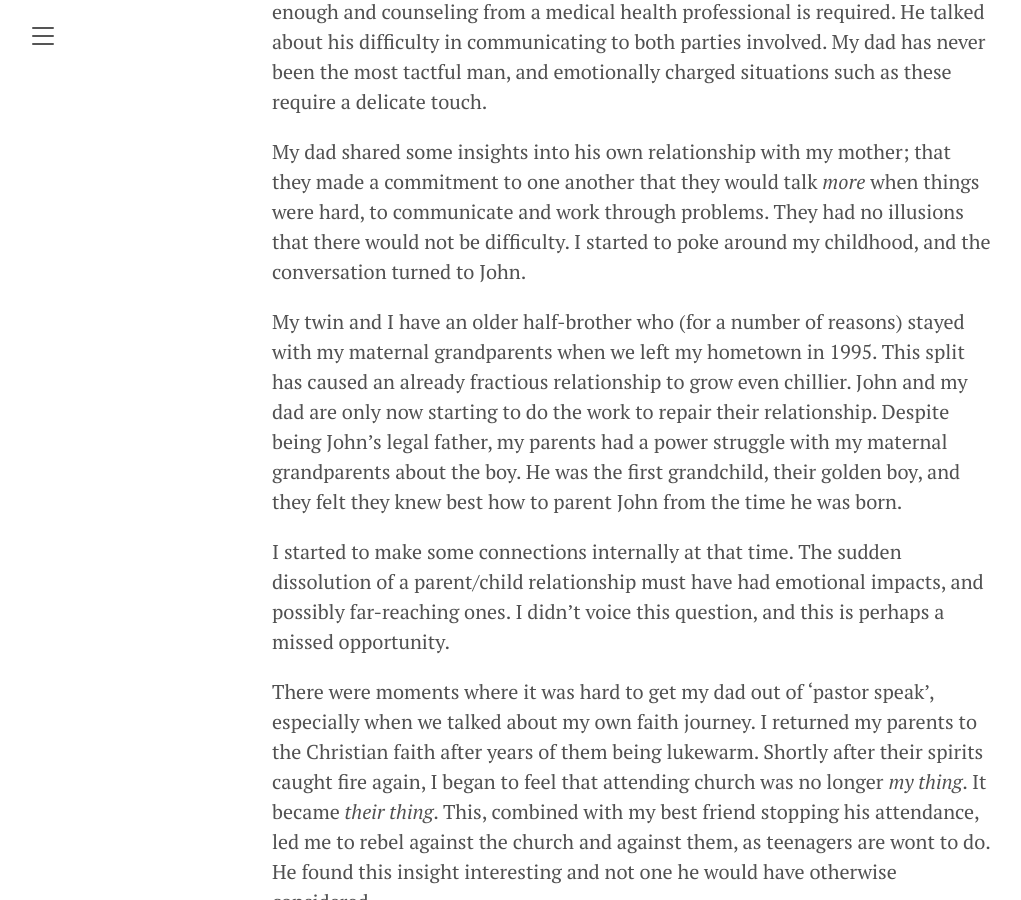
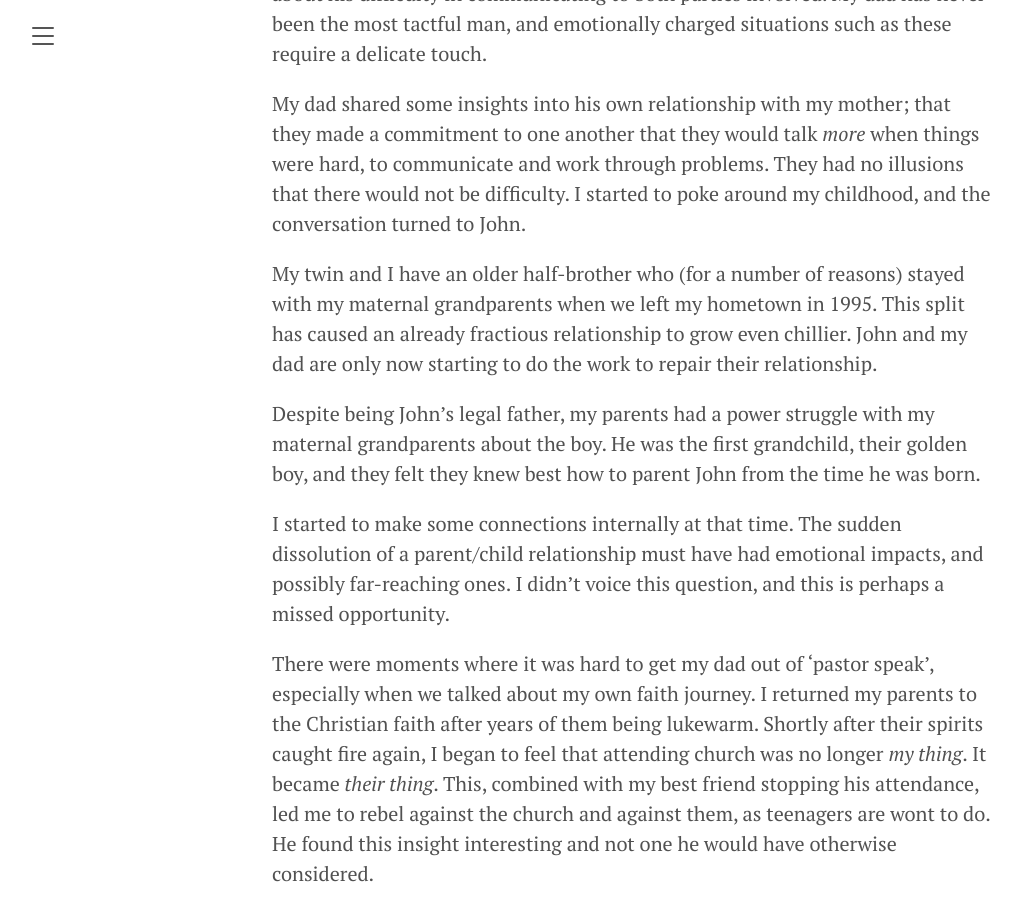
Before and after one commit to jmmoore/jmmoore.github.io, a Jekyll site: the page built from _posts/2020-06-09-Remaking-a-Relationship.md, in a window 1280 px wide and 900 px high, scrolled down 3383 px. Shown: the whole window, without its empty margins (8-1029 px from the left). Built offline with Jekyll 4.4.1, drawn with Linux system fonts in a browser that asks for light colours; part of the change alters nothing that is shown; some of the changed text lies outside the part shown.

```diff
--- a/_posts/2020-06-09-Remaking-a-Relationship.md
+++ b/_posts/2020-06-09-Remaking-a-Relationship.md
@@ -3,9 +3,6 @@ layout: "post"
 title: "Remaking a Relationship"
 description: "How to talk to your dad like a grown-up"
 ---
-
-## Remaking a Relationship
-
 On February 23, I was less than 24 hours removed from ten days of total silence. I had completed a [Vipassana retreat](http://dhamma.org/) under the instruction of [S.N. Goenka](https://en.wikipedia.org/wiki/S._N._Goenka) and was spending the day driving from the center in Kaufman, TX, to my home in Wichita.
 
 After stopping to have lunch with a friend in Norman, Oklahoma, I hit the road again and my mom called. She said that my dad had been in the hospital for a couple days. There was a blockage in his lower intestine and the doctors were struggling to understand what was causing it. It didn't look good.
@@ -57,7 +54,9 @@ Establishing good boundaries is critical for cases where spiritual guidance isn'
 
 My dad shared some insights into his own relationship with my mother; that they made a commitment to one another that they would talk *more* when things were hard, to communicate and work through problems. They had no illusions that there would not be difficulty. I started to poke around my childhood, and the conversation turned to John.
 
-My twin and I have an older half-brother who (for a number of reasons) stayed with my maternal grandparents when we left my hometown in 1995. This split has caused an already fractious relationship to grow even chillier. John and my dad are only now starting to do the work to repair their relationship. Despite being John's legal father, my parents had a power struggle with my maternal grandparents about the boy. He was the first grandchild, their golden boy, and they felt they knew best how to parent John from the time he was born.
+My twin and I have an older half-brother who (for a number of reasons) stayed with my maternal grandparents when we left my hometown in 1995. This split has caused an already fractious relationship to grow even chillier. John and my dad are only now starting to do the work to repair their relationship.
+
+Despite being John's legal father, my parents had a power struggle with my maternal grandparents about the boy. He was the first grandchild, their golden boy, and they felt they knew best how to parent John from the time he was born.
 
 I started to make some connections internally at that time. The sudden dissolution of a parent/child relationship must have had emotional impacts, and possibly far-reaching ones. I didn't voice this question, and this is perhaps a missed opportunity.
 
```
